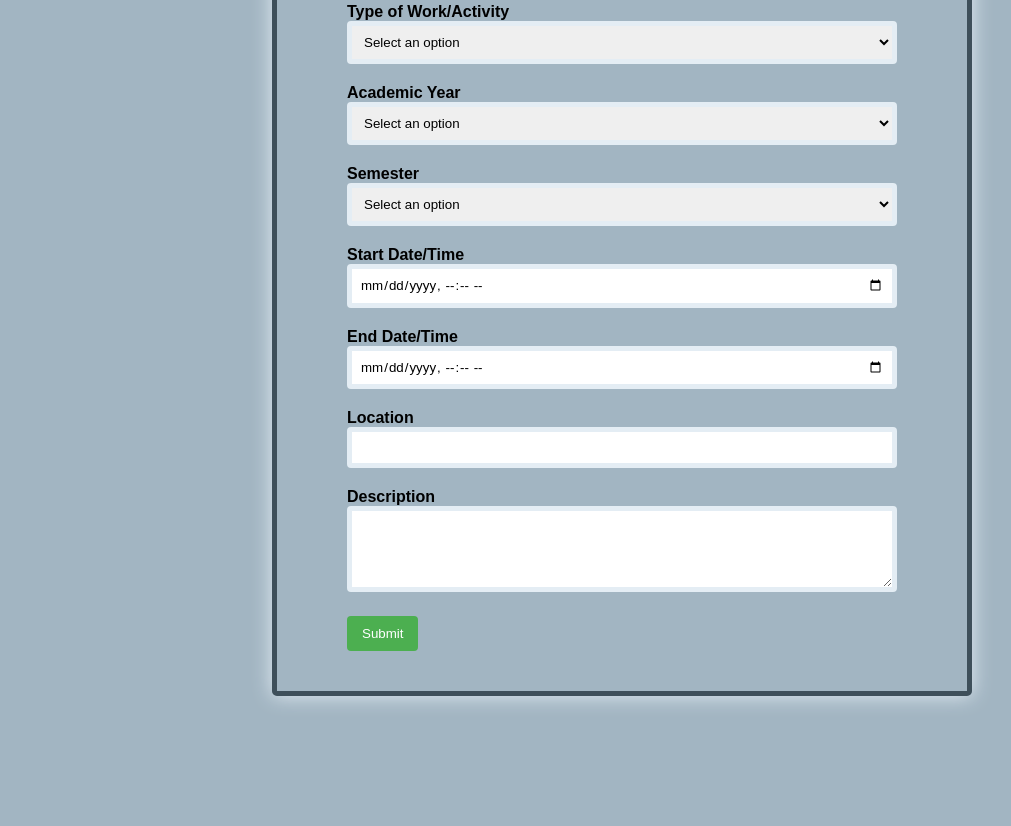
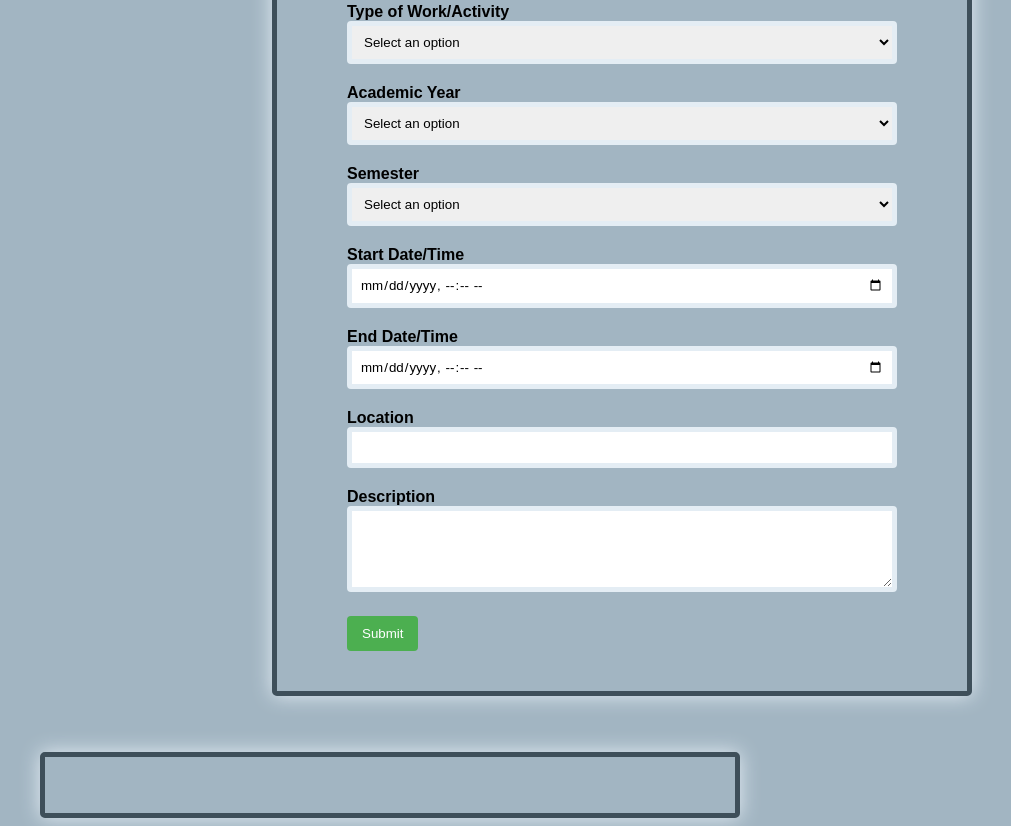
Before and after one commit to Wallisnut/CS100-Project-G10, a plain HTML site: page our activities.html in a window 1280 px wide. Shown: the part 578-1404 px from the top of the page, without its empty margins (18-1029 px from the left). Before the commit the page ends 1328 px from the top, so only its background shows below. Drawn offline with Linux system fonts and the light colour scheme; no server answers.

Commit message:
css from con

```diff
--- a/css/act.css
+++ b/css/act.css
@@ -95,6 +95,13 @@ body
   margin-top: 5px;
 }
 
+.act-container {
+  max-width: 700px;
+  padding: 20px;
+  border: 5px solid var(--c-1);
+  box-shadow: 0 0 20px var(--t-1);
+  border-radius: 5px;
+}
 
 
 
--- a/our activities.html
+++ b/our activities.html
@@ -134,7 +134,8 @@
         </form>
       </div>
       <br>
-      <div>
+      <br>
+      <div class="act-container">
         <p id="FullName"></p>
         <p id="StudentId"></p>
         <p id="Email"></p>
@@ -147,7 +148,6 @@
         <p id="Location1"></p>
         <p id="Description"></p>
       </div>
-      <div class="form-data-container"></div>
 
 
     <script src="./js/act.js"></script>
```
